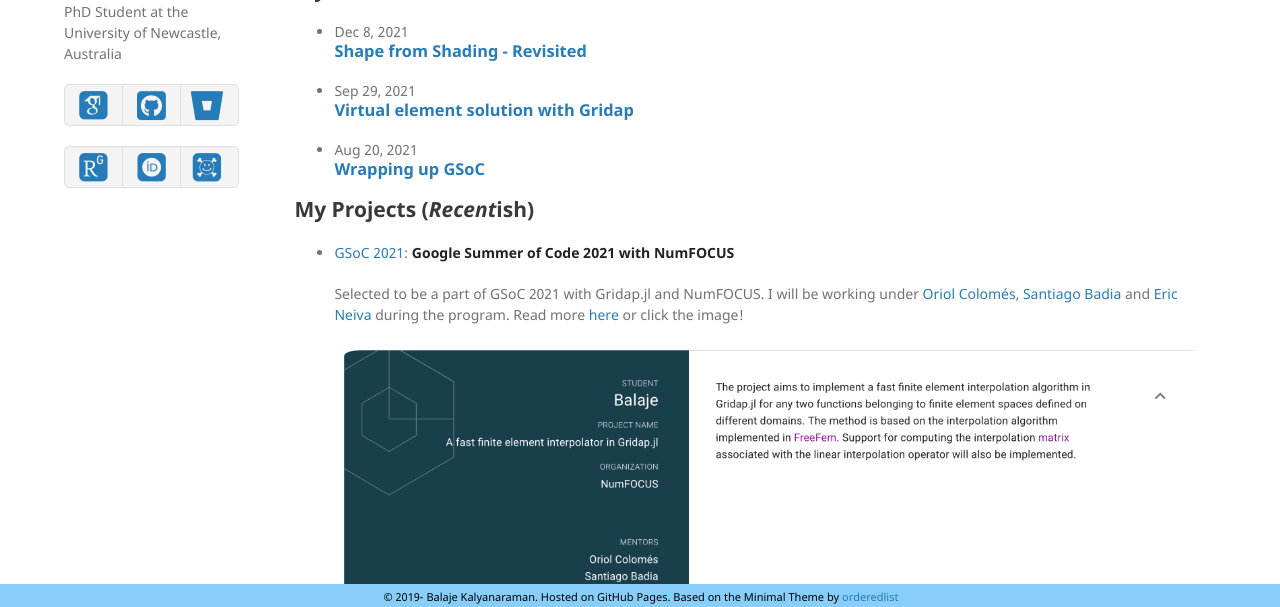
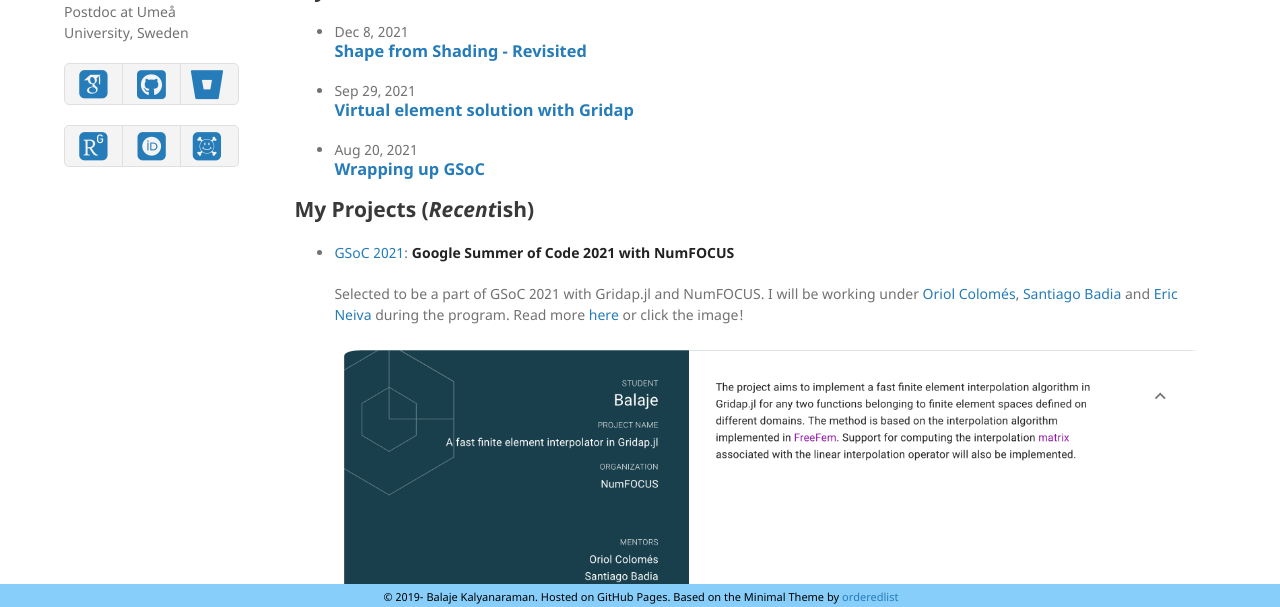
Before and after one commit to Balaje/balaje.github.io, a Jekyll site: the page built from index.md, in a window 1280 px wide and 900 px high, cut to the strip 293-900 px from the top of the window. Built offline with Jekyll 4.4.1, drawn with Linux system fonts in a browser that asks for light colours; nearby versions of some CDN libraries; some web fonts are replaced; our own code applies the rules of GitHub Pages for plain Markdown files.

Commit message:
Change current position

```diff
--- a/_config.yml
+++ b/_config.yml
@@ -1,6 +1,6 @@
 title: Balaje Kalyanaraman
 logo: https://avatars1.githubusercontent.com/u/4852064?s=400&u=2412a0b80e6122ff00036d131d78759a838ee8b8&v=4
-description: PhD Student at the University of Newcastle, Australia
+description: Postdoc at Umeå University, Sweden
 show_downloads: true
 google_analytics: UA-75228801-4
 theme: jekyll-theme-minimal
```
